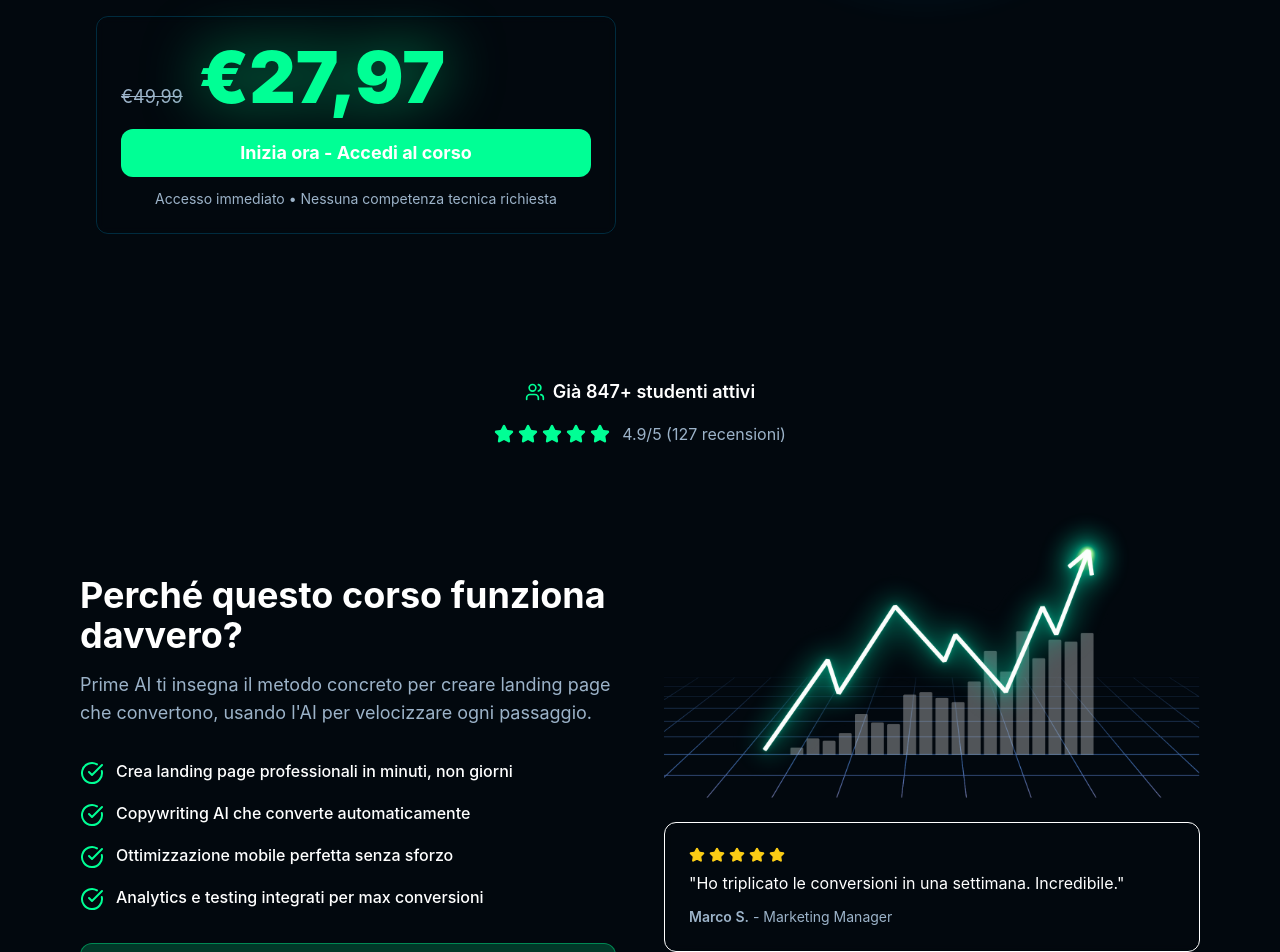
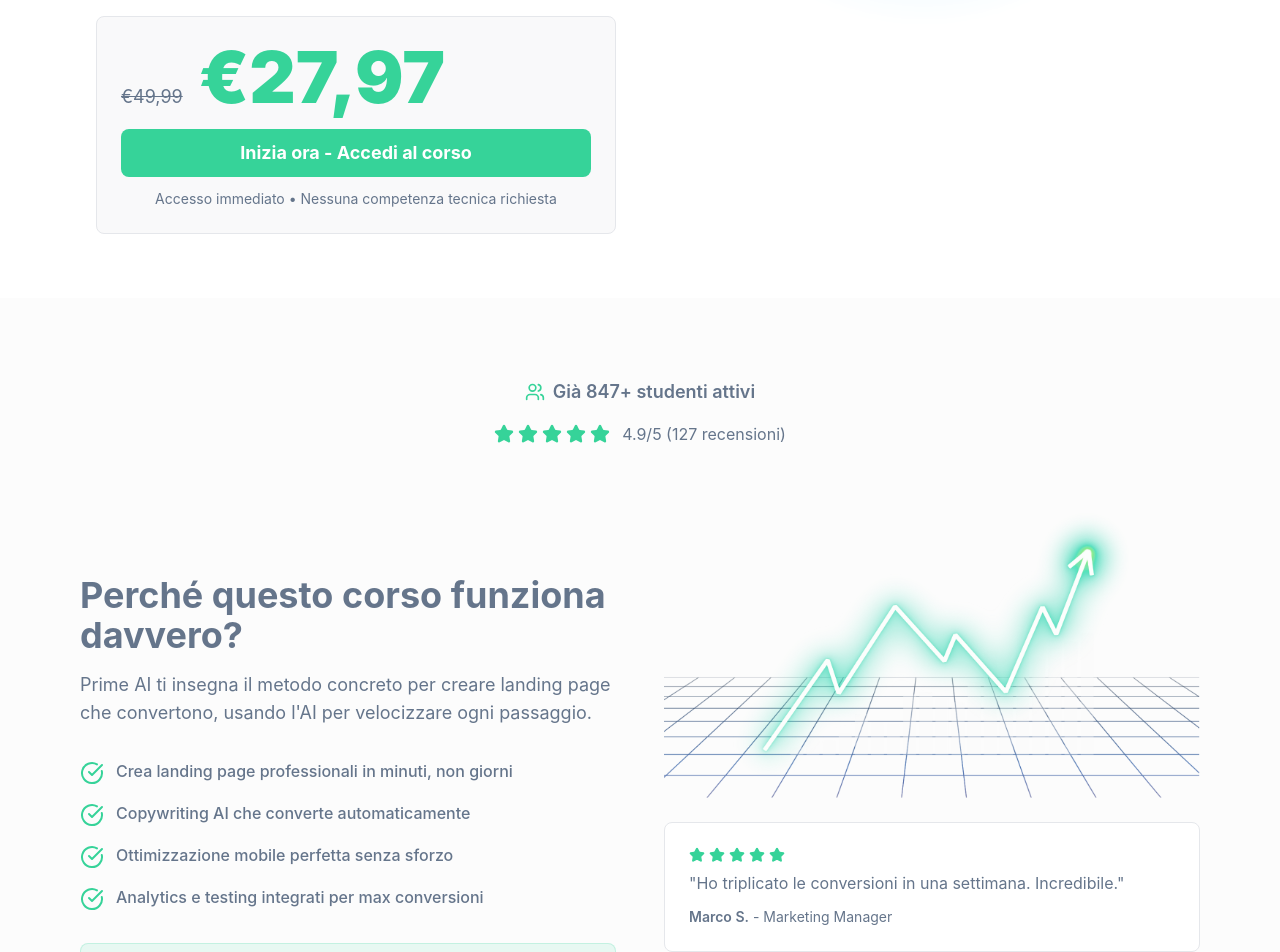
Before and after one commit to simone-hubstrat/prime-ai-page, a React (Vite) app: page / in a window 1280 px wide. Shown: the part 760-1712 px from the top of the page. Built offline with nearby package versions, Linux system fonts and the light colour scheme.

Commit message:
Reverted to commit bbeab84486b6512802ad2563d0dde02a6257c141

```diff
--- a/src/components/sections/HeroKiller.tsx
+++ b/src/components/sections/HeroKiller.tsx
@@ -40,7 +40,7 @@ const HeroKiller: React.FC = () => {
             </div>
 
             {/* Price + CTA */}
-            <div className="conversion-card bg-card/80 backdrop-blur-sm border-primary/20">
+            <div className="conversion-card bg-muted/50">
               <div className="flex items-baseline gap-4 mb-4">
                 <span className="price-crossed">€49,99</span>
                 <div className="price-display">
@@ -48,7 +48,7 @@ const HeroKiller: React.FC = () => {
                 </div>
               </div>
 
-              <Button variant="secondary" size="lg" className="w-full cta-killer">
+              <Button variant="secondary" size="lg" className="w-full">
                 Inizia ora - Accedi al corso
               </Button>
 
--- a/src/components/sections/SocialProof.tsx
+++ b/src/components/sections/SocialProof.tsx
@@ -26,11 +26,8 @@ const SocialProof: React.FC = () => {
   ];
 
   return (
-    <section className="py-20 relative">
-      {/* Subtle background enhancement */}
-      <div className="absolute inset-0 bg-gradient-to-r from-transparent via-card/30 to-transparent"></div>
-
-      <div className="container mx-auto px-4 max-w-6xl relative z-10">
+    <section className="py-20 bg-muted/30">
+      <div className="container mx-auto px-4 max-w-6xl">
         {/* Social Proof Header */}
         <div className="text-center mb-16">
           <div className="flex items-center justify-center gap-2 mb-4">
@@ -67,7 +64,7 @@ const SocialProof: React.FC = () => {
             </div>
 
             {/* Urgency Element */}
-            <div className="conversion-card bg-secondary/20 border-secondary/40 backdrop-blur-sm glow-green">
+            <div className="conversion-card bg-secondary/10 border-secondary/20">
               <div className="flex items-center gap-2 mb-2">
                 <Clock className="w-5 h-5 text-secondary" />
                 <span className="font-bold text-foreground">Offerta scade tra:</span>
@@ -88,10 +85,10 @@ const SocialProof: React.FC = () => {
             {/* Testimonials */}
             <div className="space-y-4">
               {testimonials.map((testimonial, index) => (
-                <div key={index} className="testimonial-card">
+                <div key={index} className="conversion-card">
                   <div className="flex items-center gap-1 mb-2">
                     {[...Array(testimonial.rating)].map((_, i) => (
-                      <Star key={i} className="w-4 h-4 fill-yellow-400 text-yellow-400" />
+                      <Star key={i} className="w-4 h-4 fill-secondary text-secondary" />
                     ))}
                   </div>
                   <p className="text-foreground mb-3">"{testimonial.text}"</p>
--- a/src/components/sections/StrategicPricing.tsx
+++ b/src/components/sections/StrategicPricing.tsx
@@ -31,7 +31,7 @@ const StrategicPricing: React.FC = () => {
         </div>
 
         {/* Main Pricing Card */}
-        <div className="conversion-card max-w-md mx-auto bg-card/90 backdrop-blur-sm border-2 border-secondary/30 glow-green">
+        <div className="conversion-card max-w-md mx-auto bg-gradient-to-br from-background to-muted/30 border-2 border-secondary/20">
           <div className="text-center mb-6">
             <div className="flex items-center justify-center gap-3 mb-2">
               <span className="price-crossed">€49,99</span>
@@ -54,7 +54,7 @@ const StrategicPricing: React.FC = () => {
           </div>
 
           {/* Main CTA */}
-          <Button variant="secondary" size="lg" className="w-full mb-4 cta-killer">
+          <Button variant="secondary" size="lg" className="w-full mb-4">
             Sì, voglio imparare - Acquista il corso
           </Button>
 
--- a/src/index.css
+++ b/src/index.css
@@ -6,38 +6,36 @@
 
 @layer base {
   :root {
-    /* Cyberpunk Dark Theme - Navy Profondo */
-    --background: 210 80% 3%; /* Navy profondissimo quasi nero */
-    --foreground: 0 0% 100%; /* Pure White */
+    /* Ultra-Minimal Design System for Conversion */
+    --background: 0 0% 100%;
+    --foreground: 215 16% 47%;
 
-    /* Core Brand Colors - Elettrici */
-    --primary: 195 100% 50%; /* Ciano elettrico intenso */
-    --primary-foreground: 210 80% 3%;
-    --secondary: 155 100% 50%; /* Verde-teal neon */
+    /* Only 2 Core Colors */
+    --primary: 217 91% 60%; /* Trust Blue */
+    --primary-foreground: 0 0% 100%;
+    --secondary: 158 64% 52%; /* Action Green */
     --secondary-foreground: 0 0% 100%;
 
-    /* Dark Theme System Colors */
-    --card: 255 255 255 / 0.08; /* Semi-transparent più visibile */
-    --card-foreground: 0 0% 100%;
-    --border: 255 255 255 / 0.15; /* Border più visibile */
-    --input: 210 50% 8%; /* Input background scuro */
-    --ring: 195 100% 50%; /* Cyan elettrico focus */
-    --muted: 210 50% 8%; /* Muted più scuro */
-    --muted-foreground: 210 30% 70%; /* Light Gray Text */
-    --accent: 255 255 255 / 0.12; /* Accent più pronunciato */
-    --accent-foreground: 0 0% 100%;
+    /* Minimal System Colors */
+    --card: 0 0% 100%;
+    --card-foreground: 215 16% 47%;
+    --border: 220 13% 91%;
+    --input: 220 13% 91%;
+    --ring: 217 91% 60%;
+    --muted: 220 14% 96%;
+    --muted-foreground: 215 16% 47%;
+    --accent: 220 14% 96%;
+    --accent-foreground: 215 16% 47%;
     --destructive: 0 84% 60%;
     --destructive-foreground: 0 0% 100%;
-    --popover: 210 50% 8%;
-    --popover-foreground: 0 0% 100%;
+    --popover: 0 0% 100%;
+    --popover-foreground: 215 16% 47%;
 
-    /* Cyberpunk Glow Effects - Ultra Intensi */
-    --shadow-cta: 0 0 40px hsl(155 100% 50% / 0.8), 0 0 80px hsl(155 100% 50% / 0.4), 0 4px 30px hsl(155 100% 50% / 0.6);
-    --shadow-card: 0 8px 32px hsl(0 0% 0% / 0.5), 0 0 0 1px hsl(255 255 255 / 0.08);
-    --shadow-glow-cyan: 0 0 60px hsl(195 100% 50% / 0.6), 0 0 120px hsl(195 100% 50% / 0.3);
-    --shadow-glow-green: 0 0 60px hsl(155 100% 50% / 0.6), 0 0 120px hsl(155 100% 50% / 0.3);
+    /* Conversion-Optimized Shadows */
+    --shadow-cta: 0 4px 14px 0 hsl(158 64% 52% / 0.39);
+    --shadow-card: 0 2px 10px 0 hsl(215 16% 47% / 0.08);
 
-    --radius: 0.75rem;
+    --radius: 0.5rem;
 
     --sidebar-background: 0 0% 98%;
     --sidebar-foreground: 240 5.3% 26.1%;
@@ -53,77 +51,25 @@
 @layer base {
   * { @apply border-border; }
   body {
-    @apply text-foreground;
+    @apply bg-background text-foreground;
     font-family: 'Inter', system-ui, sans-serif;
-    background:
-      /* Ciano elettrico glow top-right - Ultra intenso */
-      radial-gradient(ellipse 1500px 1200px at top right, hsl(195 100% 50% / 0.4), hsl(195 100% 50% / 0.2) 40%, transparent 70%),
-      /* Verde-teal neon glow bottom-left - Molto vivido */
-      radial-gradient(ellipse 1000px 800px at bottom left, hsl(155 100% 50% / 0.35), hsl(155 100% 50% / 0.15) 50%, transparent 70%),
-      /* Glow sottile centrale per profondità */
-      radial-gradient(ellipse 800px 400px at center, hsl(180 100% 30% / 0.1), transparent 60%),
-      /* Linear gradient verticale - Navy profondissimo */
-      linear-gradient(135deg,
-        hsl(210 80% 3%) 0%,
-        hsl(210 60% 5%) 15%,
-        hsl(220 50% 4%) 35%,
-        hsl(210 70% 6%) 50%,
-        hsl(220 50% 4%) 65%,
-        hsl(210 60% 5%) 85%,
-        hsl(210 80% 3%) 100%);
-    background-attachment: fixed;
-    min-height: 100vh;
   }
 }
 
 @layer components {
-  /* Dark Theme Typography */
-  .hero-title { @apply text-4xl md:text-6xl font-extrabold text-foreground leading-tight drop-shadow-sm; }
+  /* Ultra-Conversion Typography */
+  .hero-title { @apply text-4xl md:text-6xl font-extrabold text-foreground leading-tight; }
   .hero-subtitle { @apply text-lg md:text-xl text-muted-foreground leading-relaxed; }
-  .price-display { @apply text-5xl md:text-7xl font-black text-secondary drop-shadow-[0_0_30px_hsl(155_100%_50%/0.6)]; }
+  .price-display { @apply text-5xl md:text-7xl font-black text-secondary; }
   .price-crossed { @apply text-lg text-muted-foreground line-through; }
 
-  /* Enhanced CTA System with Glow */
+  /* CTA System */
   .cta-killer {
-    @apply bg-secondary hover:bg-secondary/90 text-secondary-foreground px-8 py-4 rounded-lg font-bold text-lg transition-all duration-300 shadow-[var(--shadow-cta)] hover:shadow-[var(--shadow-cta)] hover:scale-[1.02] active:scale-[0.98] relative overflow-hidden;
+    @apply bg-secondary hover:bg-secondary/90 text-secondary-foreground px-8 py-4 rounded-lg font-bold text-lg transition-all duration-200 shadow-[var(--shadow-cta)] hover:shadow-[var(--shadow-cta)] hover:scale-[1.02] active:scale-[0.98];
   }
 
-  .cta-killer::before {
-    content: '';
-    position: absolute;
-    top: 0;
-    left: -100%;
-    width: 100%;
-    height: 100%;
-    background: linear-gradient(90deg, transparent, rgba(255,255,255,0.2), transparent);
-    transition: left 0.5s;
-  }
-
-  .cta-killer:hover::before {
-    left: 100%;
-  }
-
-  /* Enhanced Card System */
+  /* Card System */
   .conversion-card {
-    @apply bg-card p-6 rounded-lg shadow-[var(--shadow-card)] border border-border backdrop-blur-sm transition-all duration-300 hover:shadow-[var(--shadow-glow-cyan)] hover:border-primary/30;
-  }
-
-  /* Glow Effect Utilities */
-  .glow-cyan {
-    @apply shadow-[var(--shadow-glow-cyan)];
-  }
-
-  .glow-green {
-    @apply shadow-[var(--shadow-glow-green)];
-  }
-
-  /* Badge Enhancement */
-  .badge-limited {
-    @apply bg-secondary text-secondary-foreground px-4 py-2 rounded-full font-bold text-sm animate-pulse shadow-[var(--shadow-glow-green)];
-  }
-
-  /* Testimonial Card */
-  .testimonial-card {
-    @apply bg-card/80 backdrop-blur-sm p-6 rounded-lg border border-border/50 hover:border-primary/30 transition-all duration-300;
+    @apply bg-card p-6 rounded-lg shadow-[var(--shadow-card)] border border-border;
   }
 }
```
Also changed, not shown: src/components/sections/FinalKiller.tsx (+5 -10 lines).
